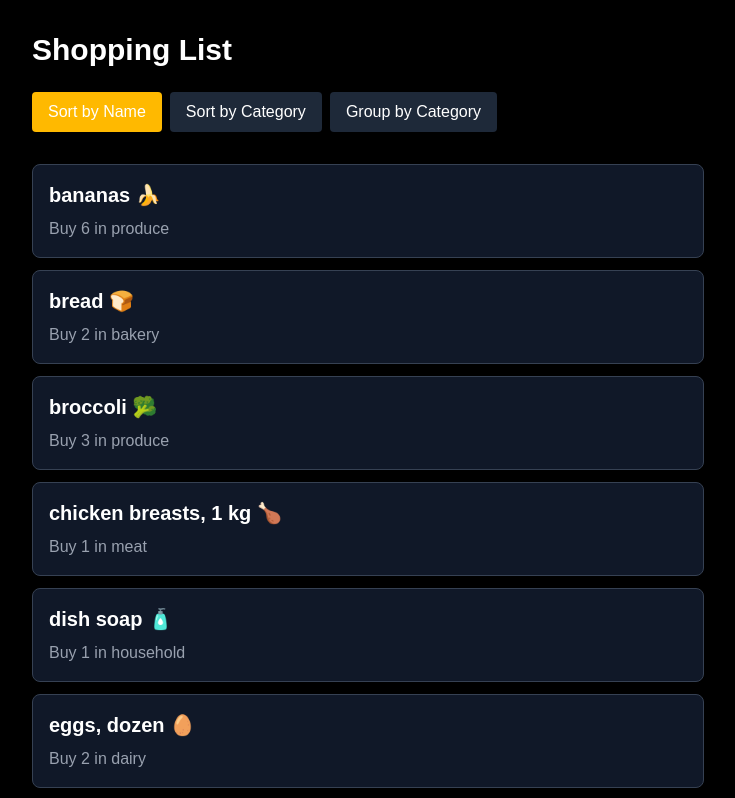
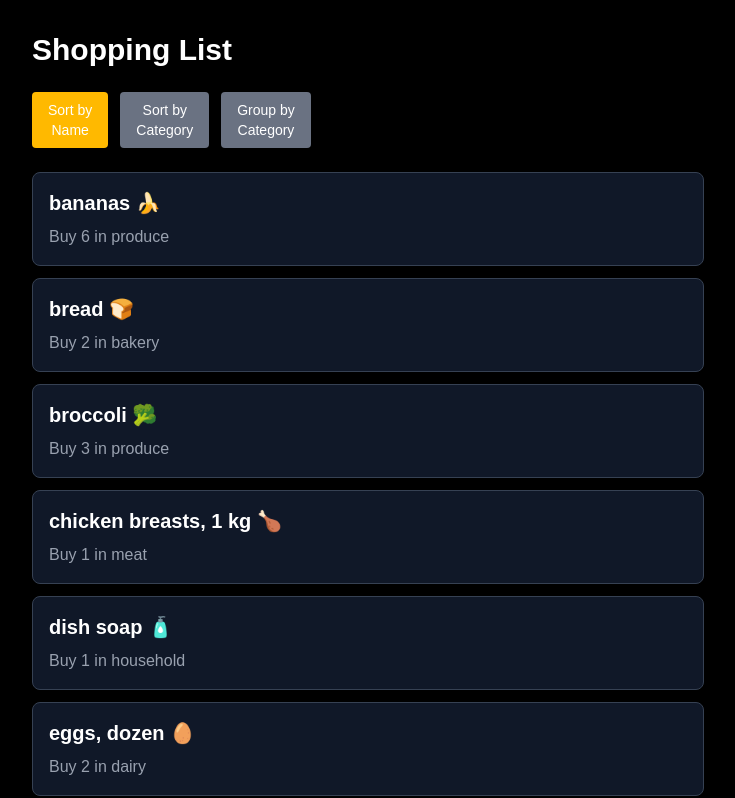
Before and after one commit to PankajX09/cprg306-assignments, a Next.js app: page /week-6 in a window 1280 px wide. Shown: the top 798 px of the page, without its empty margins (272-1007 px from the left). Built offline with nearby package versions, Linux system fonts and the light colour scheme.

Commit message:
Added a little more styling to buttons

```diff
--- a/app/week-6/item-list.js
+++ b/app/week-6/item-list.js
@@ -28,7 +28,7 @@ export default function ItemList() {
 
   return (
     <div>
-      <div className="flex gap-2 mb-8">
+      <div className="flex gap-3 mb-6">
         <button
           onClick={() => {
             setSortBy("name");
@@ -36,11 +36,12 @@ export default function ItemList() {
           }}
           className={`px-4 py-2 rounded font-medium ${
             sortBy === "name" && !groupByCategory
-              ? "bg-amber-400 text-white"
-              : "bg-gray-800 text-white hover:bg-gray-700"
+              ? "px-3 py-1 rounded text-sm font-large bg-amber-400 text-white"
+              : "px-3 py-1 rounded text-sm font-large text-white hover:text-white bg-gray-500"
           }`}
         >
-          Sort by Name
+          Sort by
+          <br></br>Name
         </button>
 
         <button
@@ -50,22 +51,24 @@ export default function ItemList() {
           }}
           className={`px-4 py-2 rounded font-medium ${
             sortBy === "category" && !groupByCategory
-              ? "bg-amber-400 text-white"
-              : "bg-gray-800 text-white hover:bg-gray-700"
+              ? "px-3 py-1 rounded text-sm font-medium bg-amber-400 text-white"
+              : "px-3 py-1 rounded text-sm font-medium text-white hover:text-white bg-gray-500"
           }`}
         >
-          Sort by Category
+          Sort by
+          <br></br>Category
         </button>
 
         <button
           onClick={() => setGroupByCategory(true)}
           className={`px-4 py-2 rounded font-medium ${
             groupByCategory
-              ? "bg-amber-400 text-white"
-              : "bg-gray-800 text-white hover:bg-gray-700"
+              ? "px-3 py-1 rounded text-sm font-medium bg-amber-400 text-white"
+              : "px-3 py-1 rounded text-sm font-medium text-white hover:text-white bg-gray-500"
           }`}
         >
-          Group by Category
+          Group by
+          <br></br>Category
         </button>
       </div>
 
@@ -74,7 +77,7 @@ export default function ItemList() {
           <div className="space-y-6">
             {sortedCategories.map((category) => (
               <div key={category}>
-                <h2 className="text-xl font-bold text-white mb-3 capitalize">
+                <h2 className="text-lg font-semibold text-white mb-2 capitalize">
                   {category}
                 </h2>
                 <ul className="space-y-3 mb-6">
--- a/app/week-6/item.js
+++ b/app/week-6/item.js
@@ -1,6 +1,6 @@
 export default function Item({ name, quantity, category }) {
   return (
-    <li className="bg-slate-800 rounded-lg border border-slate-700 p-4">
+    <li className="flex justify-between items-start bg-slate-800 rounded-lg border border-slate-700 p-3">
       <h3 className="text-xl font-bold text-white mb-2 capitalize">{name}</h3>
       <p className="text-slate-400">
         Buy {quantity} in {category}
```
